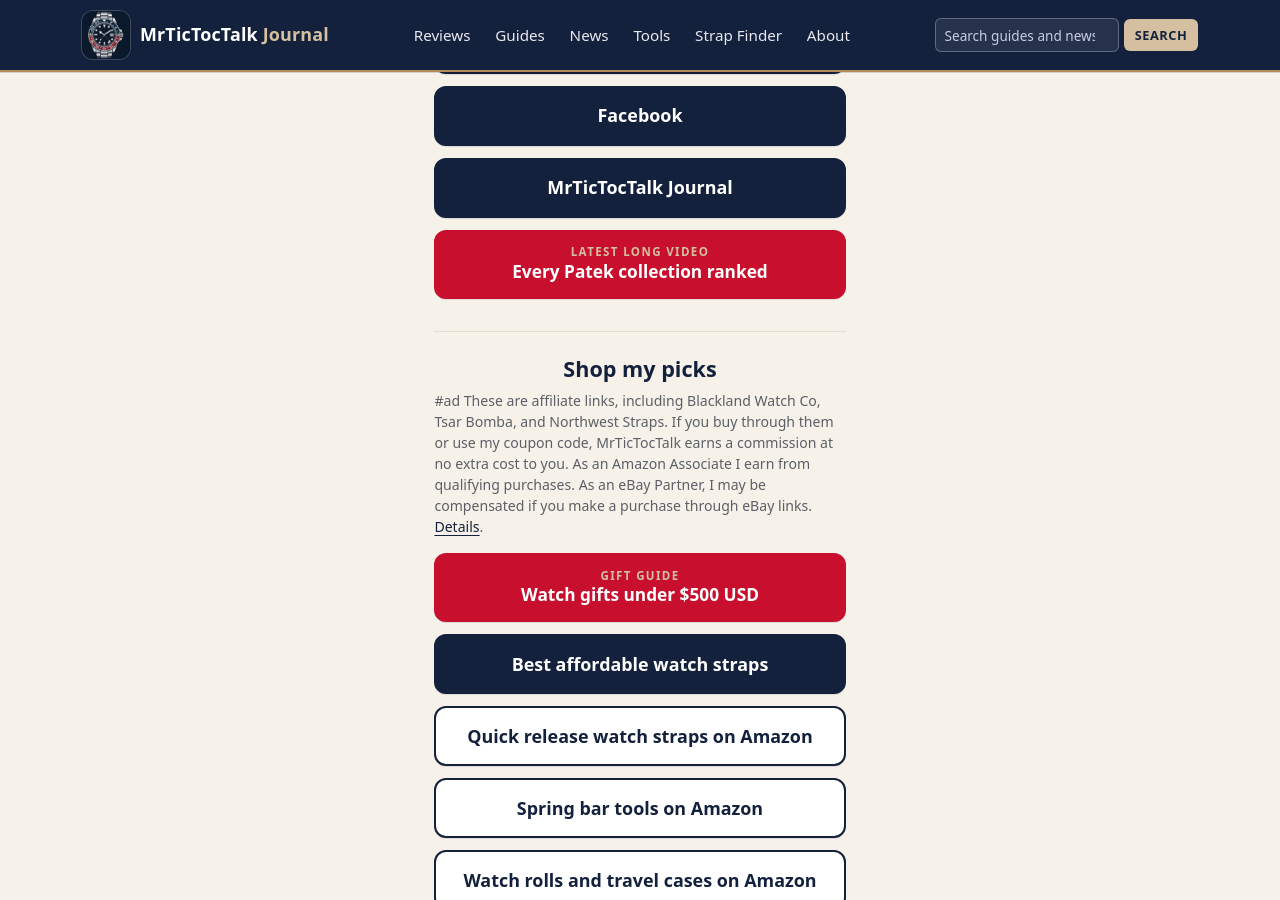
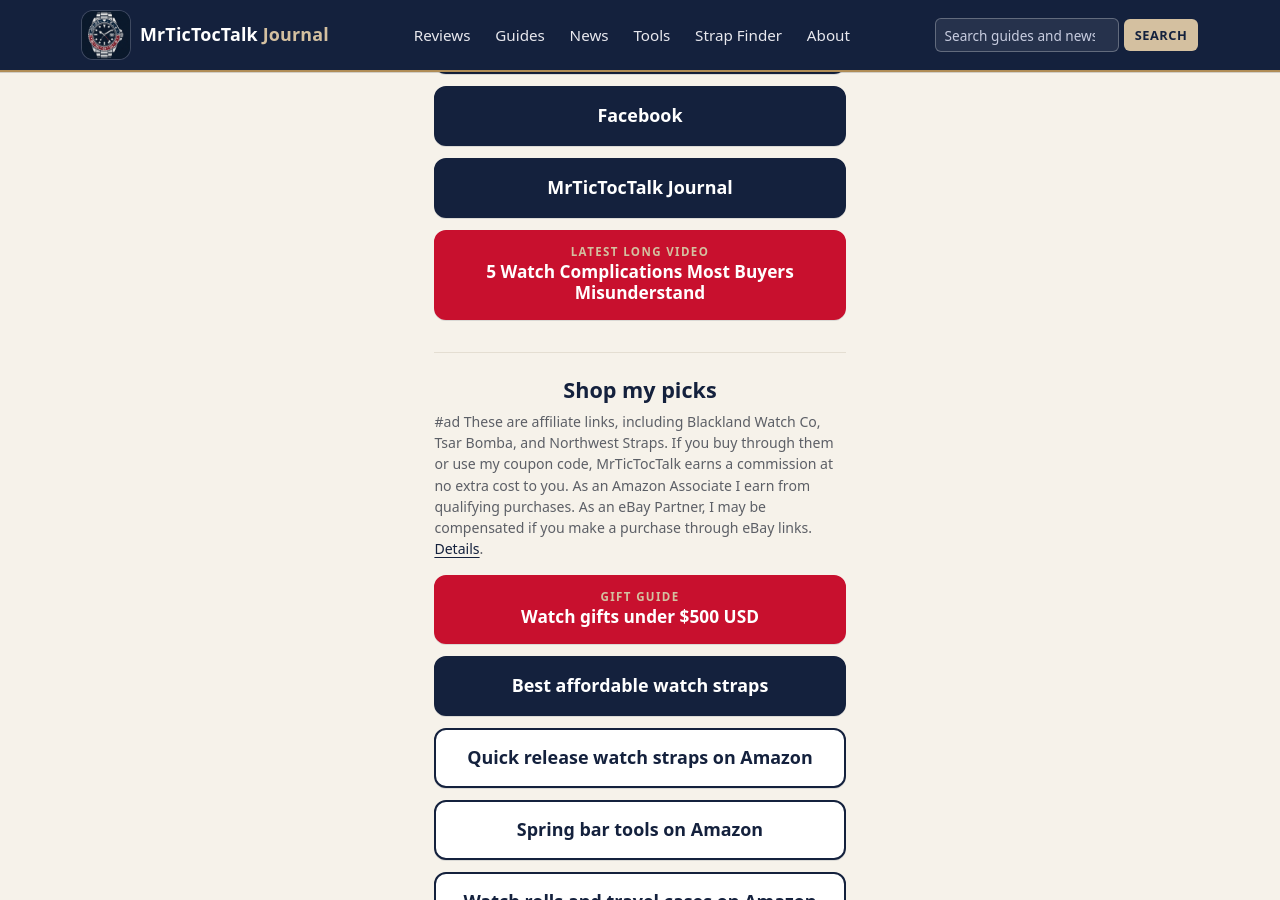
Before and after one commit to williec677/williec677.github.io, a Jekyll site: the page built from links.html, in a window 1280 px wide and 900 px high, scrolled down 594 px. Built offline with Jekyll 4.4.1, drawn with Linux system fonts in a browser that asks for light colours.

Commit message:
Links page: latest long video is Video B

```diff
--- a/links.html
+++ b/links.html
@@ -20,9 +20,9 @@ body_class: links
     <a class="links-btn" href="https://x.com/MrTicTocTalk" rel="me noopener" target="_blank">X</a>
     <a class="links-btn" href="https://www.facebook.com/profile.php?id=61583792139178" rel="me noopener" target="_blank">Facebook</a>
     <a class="links-btn" href="{{ '/' | relative_url }}">MrTicTocTalk Journal</a>
-    <a class="links-btn links-btn-feature" href="https://www.youtube.com/watch?v=Mbz8LNYROsA" rel="noopener" target="_blank">
+    <a class="links-btn links-btn-feature" href="https://www.youtube.com/watch?v=tx67zHS0qUE" rel="noopener" target="_blank">
       <span class="links-kicker">Latest long video</span>
-      <span class="links-title">Every Patek collection ranked</span>
+      <span class="links-title">5 Watch Complications Most Buyers Misunderstand</span>
     </a>
   </nav>
 
```
